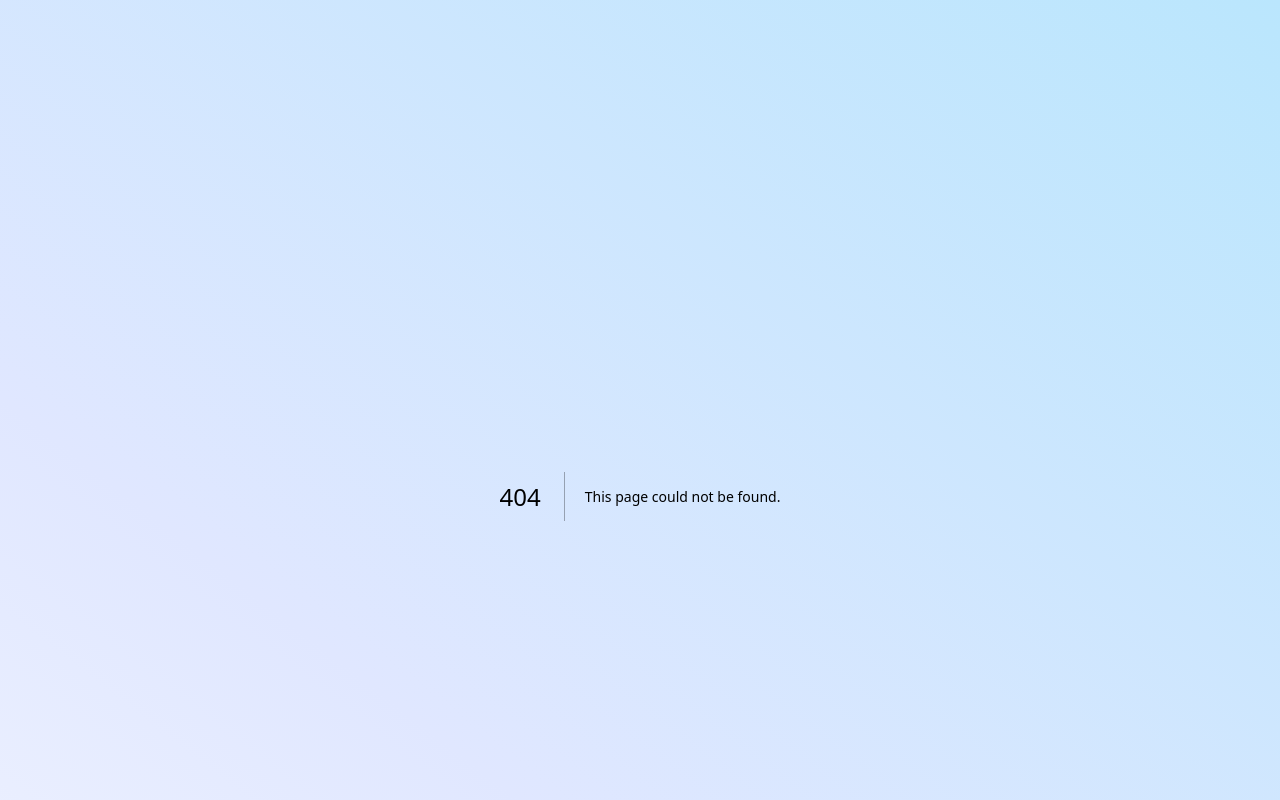
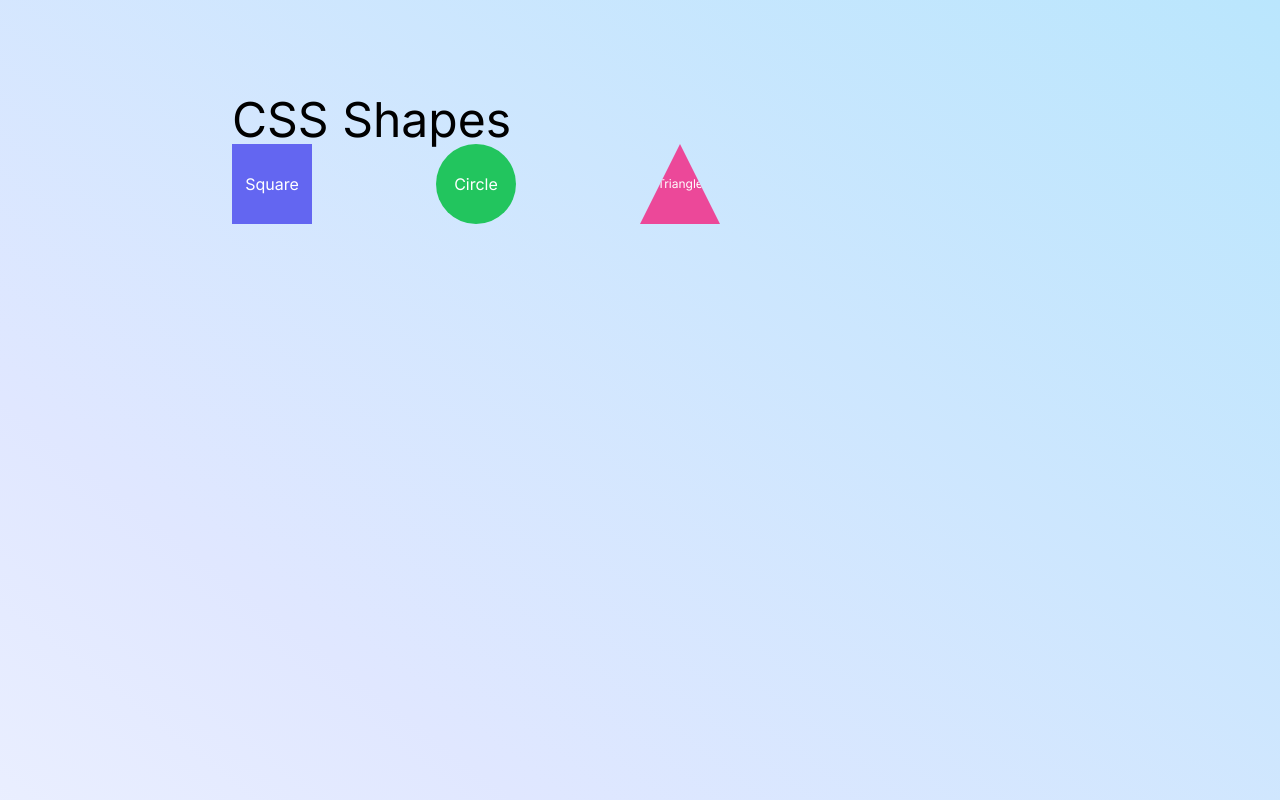
Before and after one commit to wrenhawth/react_sketches, a Next.js app: page /css-shapes in a window 1280 px wide. Before the commit this address had no page. Shown: the top 800 px of the page. Built offline with nearby package versions, Linux system fonts and the light colour scheme.

Commit message:
Basic css shapes

```diff
--- /dev/null
+++ b/app/css-shapes/page.tsx
@@ -0,0 +1,29 @@
+import React from "react";
+import { Container } from "../ui/components";
+import clsx from "clsx";
+
+export default function CssShapes() {
+    return (
+        <Container>
+            <div className="w-3/4 items-center">
+
+                <h1 className='text-5xl'>CSS Shapes </h1>
+                <div className="grid grid-cols-4 items-center justify-center">
+                    <Shape className="bg-indigo-500 h-20 w-20">Square</Shape>
+                    <Shape className="bg-green-500 h-20 w-20 rounded-full">Circle</Shape>
+                    <Shape className="bg-pink-500 h-20 w-20 text-xs justify-center items-end triangle">Triangle</Shape>
+
+                </div>
+            </div>
+        </Container>
+    )
+}
+
+function Shape({className, children}: {className?: string, children: React.ReactNode}) {
+    const cls = clsx('flex justify-center items-center', className)
+    return (
+        <div className={cls}>
+            <p className="text-white">{children}</p>
+        </div>
+    )
+}
--- a/app/globals.css
+++ b/app/globals.css
@@ -31,3 +31,7 @@ body {
     text-wrap: balance;
   }
 }
+
+.triangle {
+  clip-path: polygon(0% 100%, 50% 0%, 100% 100%)
+}
--- a/app/math-vis/multiplication/page.tsx
+++ b/app/math-vis/multiplication/page.tsx
@@ -1,9 +1,9 @@
 "use client"
 
 import clsx from 'clsx';
-import React, { ButtonHTMLAttributes } from 'react';
+import React from 'react';
 import _ from 'lodash';
-import { Button, Center } from '@/app/ui/components';
+import { Button, Center, Container } from '@/app/ui/components';
 
 enum Color {
     PINK = 'pink',
@@ -54,7 +54,7 @@ export default function Multiplication() {
     const bRange = _.range(1, termB + 1)
     const bothNumbers = !Number.isNaN(termA) && !Number.isNaN(termB)
     return (
-        <div className='container flex min-h-screen flex-col justify-between items-center p-24'>
+        <Container>
             <div className="w-3/4 items-center bg-">
                 <h1 className='text-5xl'>Multiplication 🐈🐈‍⬛ </h1>
                 <div className='w-full pt-5'>
@@ -129,6 +129,6 @@ export default function Multiplication() {
                     }>Reset</Button>
                 </div>
             </div>
-        </div>
+        </Container>
     )
 }
--- a/app/ui/components.tsx
+++ b/app/ui/components.tsx
@@ -11,3 +11,8 @@ export function Center({ className, children }: { children: React.ReactNode | Re
     const cls = clsx(className, 'flex flex-auto justify-center items-center')
     return <div className={cls}>{children}</div>
 }
+
+export function Container({ className, children }: { children: React.ReactNode | React.ReactNode[], className?: string }) {
+    const cls = clsx(className, 'container flex min-h-screen flex-col justify-between items-center')
+    return <div className={cls}>{children}</div>
+}
```
